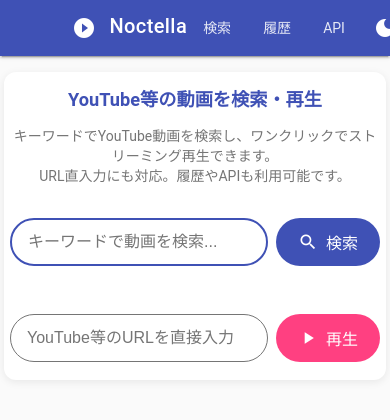
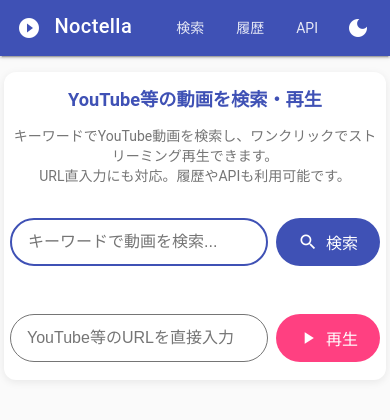
Before and after one commit to yunfie-twitter/Noctella-Video-Streaming, a Flask app: page / in a window 390 px wide. Shown: the top 420 px of the page. Run offline with Flask 2, Linux system fonts and the light colour scheme; data that the repository does not hold is empty.

Commit message:
Update index.html

```diff
--- a/templates/index.html
+++ b/templates/index.html
@@ -156,6 +156,12 @@
             .main-card { padding: 18px 6px; }
             .main-title { font-size: 1.3rem; }
         }
+        @media screen and (max-width: 1024px) {
+    .mdl-layout__header-row {
+        height: 56px;
+        padding: 0 16px 0 17px;
+    }
+}
     </style>
 </head>
 <body>
```
